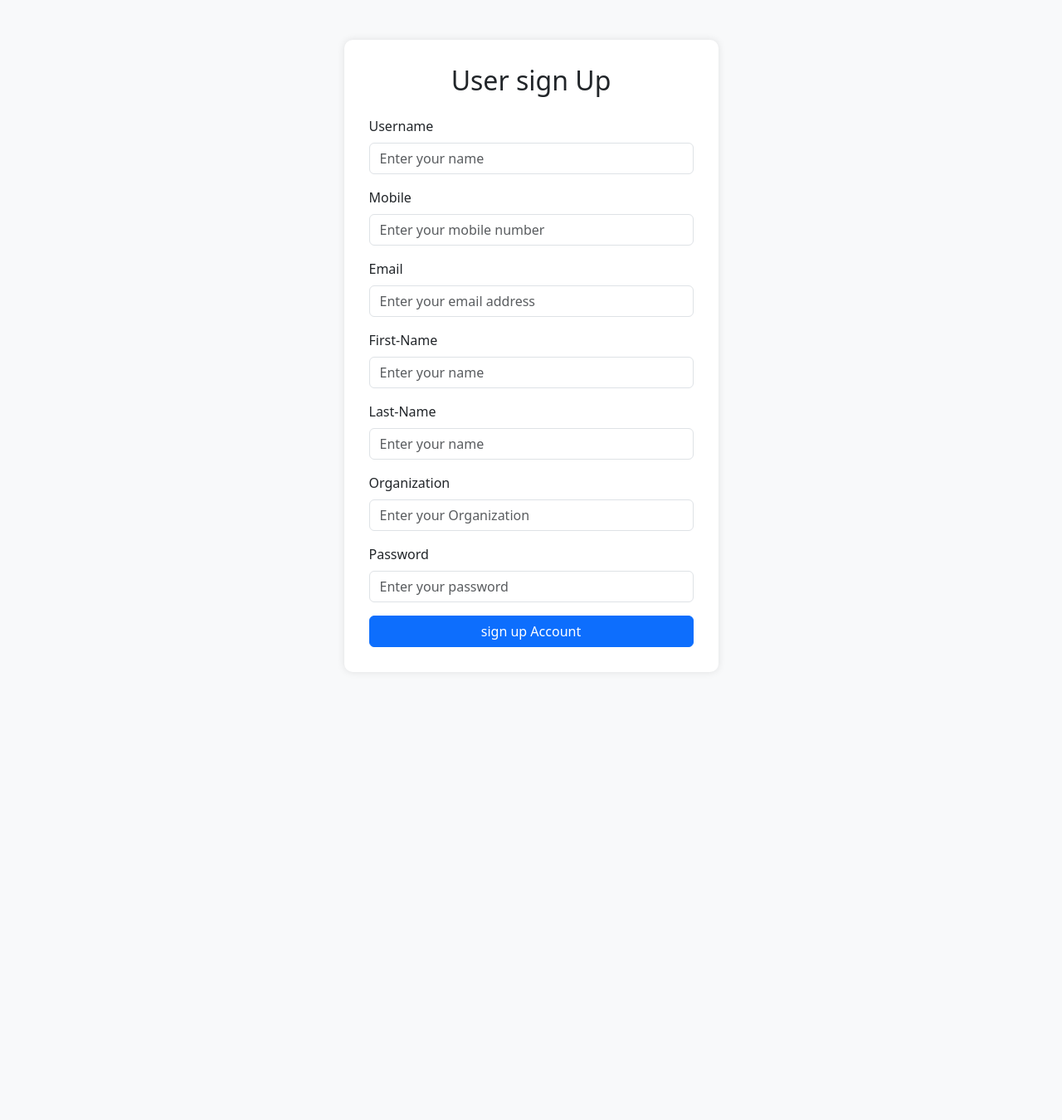
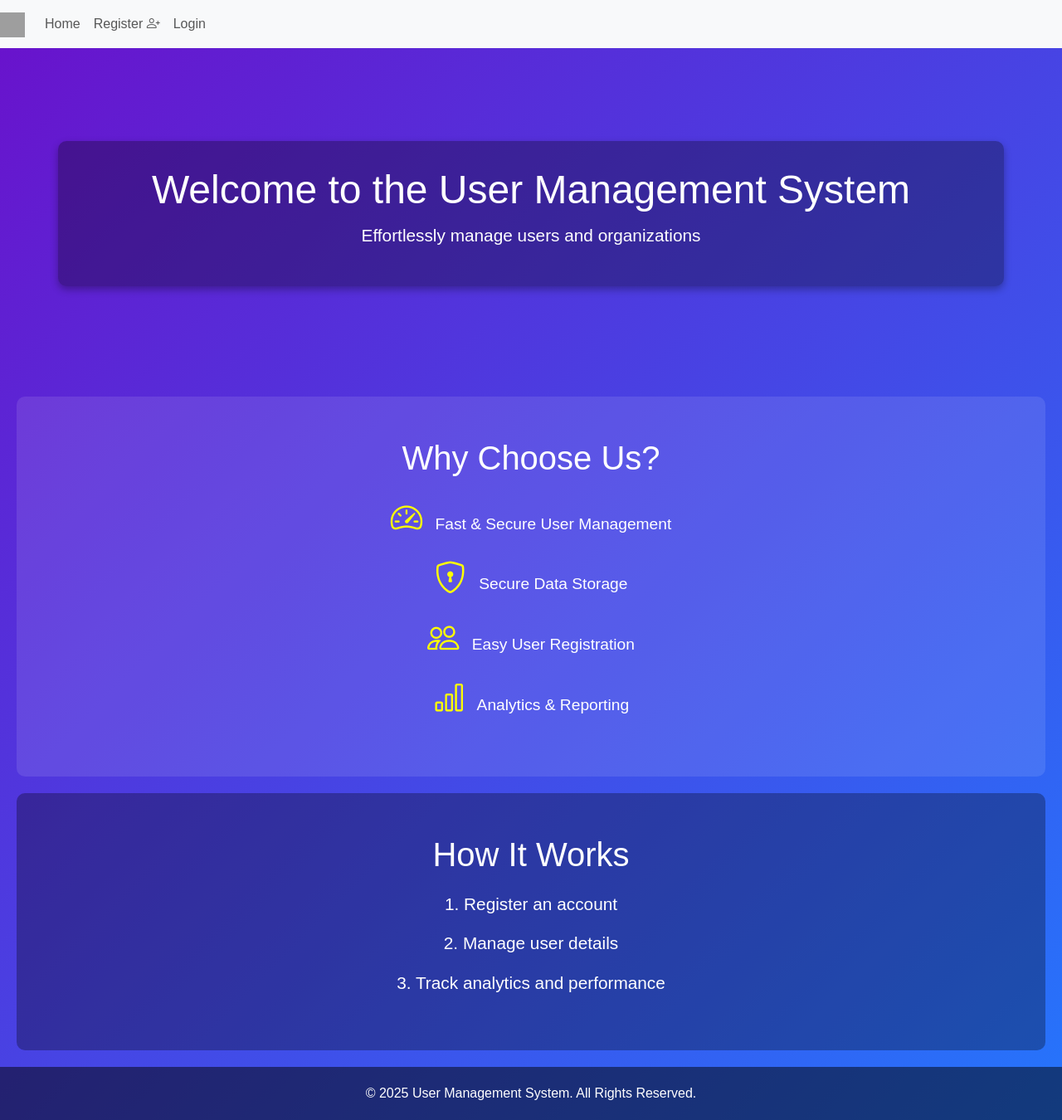
Before and after one commit to krish960/Register_Login, a Django app: page / in a window 1280 px wide. Shown: the whole page at 83% size. Before the commit the page ends 780 px from the top, so only its background shows below. Run offline with Django 5.2, Linux system fonts and the light colour scheme; grey boxes are pictures that could not be loaded.

Commit message:
Your commit message

```diff
--- a/Login/settings.py
+++ b/Login/settings.py
@@ -37,7 +37,7 @@ INSTALLED_APPS = [
     'django.contrib.sessions',
     'django.contrib.messages',
     'django.contrib.staticfiles',
-    'website'
+    'website',
 ]
 
 MIDDLEWARE = [
--- a/Login/urls.py
+++ b/Login/urls.py
@@ -18,8 +18,11 @@ from django.contrib import admin
 from django.urls import path
 from website import views
 
+
 urlpatterns = [
-    path('',views.Register),
+
+    path("",views.index),
+    path('Register/',views.Register),
     path('create_account/',views.create_account),
     path('login/',views.login),
     path('login_process/',views.login_process),
@@ -28,4 +31,5 @@ urlpatterns = [
     path('edit_Organization/',views.edit_Organization),
     path('update_file/',views.update_file),
     path('admin/', admin.site.urls),
+
 ]
--- /dev/null
+++ b/template/Footer.html
@@ -0,0 +1,15 @@
+ <style type="text/css">
+        .footer {
+            background: rgba(0, 0, 0, 0.5);
+            padding: 20px;
+            text-align: center;
+        }
+
+        .footer p {
+            margin: 0;
+            font-size: 1em;
+        }
+ </style>
+ <footer class="footer">
+        <p>© 2025 User Management System. All Rights Reserved.</p>
+    </footer>
--- /dev/null
+++ b/template/Navbar.html
@@ -0,0 +1,39 @@
+<!DOCTYPE html>
+<html>
+<head>
+  <meta charset="utf-8">
+  <meta name="viewport" content="width=device-width, initial-scale=1">
+  <title></title>
+  <link href="https://cdn.jsdelivr.net/npm/bootstrap@5.3.3/dist/css/bootstrap.min.css" rel="stylesheet">
+  <link rel="stylesheet" href="https://cdn.jsdelivr.net/npm/bootstrap-icons/font/bootstrap-icons.css">
+  <script src="https://cdn.jsdelivr.net/npm/bootstrap@5.3.3/dist/js/bootstrap.bundle.min.js"></script>
+</head>
+<body>
+
+<nav class="navbar navbar-expand-lg navbar-light bg-light">
+  <a class="navbar-brand" href="">
+    <img src="https://img.freepik.com/free-vector/business-user-cog_78370-7040.jpg" width="30px" height="30px">
+  </a>
+  <button class="navbar-toggler" type="button" data-bs-toggle="collapse" data-bs-target="#navbarSupportedContent" aria-controls="navbarSupportedContent" aria-expanded="false" aria-label="Toggle navigation">
+    <span class="navbar-toggler-icon"></span>
+  </button>
+
+  <div class="collapse navbar-collapse" id="navbarSupportedContent">
+    <ul class="navbar-nav me-auto">
+      <li class="nav-item active">
+        <a class="nav-link" href="/">Home</a>
+      </li>
+      <li class="nav-item">
+        <a class="nav-link" href="/Register">
+          Register <i class="bi bi-person-plus"></i>
+        </a>
+      </li>
+      <li class="nav-item">
+        <a class="nav-link" href="/login">Login</a>
+      </li>
+    </ul>
+  </div>
+</nav>
+
+</body>
+</html>
--- a/template/Register.html
+++ b/template/Register.html
@@ -1,3 +1,5 @@
+{% include "Navbar.html" %}
+
 <!DOCTYPE html>
 <html lang="en">
 <head>
@@ -6,9 +8,7 @@
     <title>Register</title>
     <link rel="stylesheet" href="https://cdn.jsdelivr.net/npm/bootstrap@5.3.0/dist/css/bootstrap.min.css">
     <style>
-        body {
-            background-color: #f8f9fa;
-        }
+
         .form-container {
             background: #fff;
             padding: 30px;
@@ -62,9 +62,9 @@
                         <button type="submit" class="btn btn-primary btn-custom">sign up Account</button>
                     </div>
                 </form>
-                <!-- <p class="text-center mt-3">
+                <p class="text-center mt-3">
                     Already have an account? <a href="/login" class="btn btn-outline-secondary btn-sm">Login</a>
-                </p> -->
+                </p>
             </div>
         </div>
     </div>
@@ -72,3 +72,4 @@
 
 </body>
 </html>
+{% include "Footer.html" %}
--- a/template/edit_Organization.html
+++ b/template/edit_Organization.html
@@ -1,3 +1,5 @@
+{% include "Navbar.html" %}
+
 <!DOCTYPE html>
 <html lang="en">
 <head>
@@ -63,3 +65,4 @@
 
 </body>
 </html>
+{% include "Footer.html" %}
--- /dev/null
+++ b/template/index.html
@@ -0,0 +1,107 @@
+{% include "Navbar.html" %}
+<!DOCTYPE html>
+<html lang="en">
+<head>
+    <meta charset="UTF-8">
+    <meta name="viewport" content="width=device-width, initial-scale=1.0">
+    <title>User Management System</title>
+    <link href="https://cdn.jsdelivr.net/npm/bootstrap@5.3.3/dist/css/bootstrap.min.css" rel="stylesheet">
+    <link rel="stylesheet" href="https://cdn.jsdelivr.net/npm/bootstrap-icons/font/bootstrap-icons.css">
+    <style>
+        body {
+            font-family: 'Poppins', sans-serif;
+            margin: 0;
+            padding: 0;
+            background: linear-gradient(135deg, #6a11cb, #2575fc);
+            color: white;
+            text-align: center;
+        }
+
+        .header {
+            display: flex;
+            justify-content: center;
+            align-items: center;
+            height: 50vh;
+        }
+
+        .container {
+            background: rgba(0, 0, 0, 0.3);
+            padding: 30px;
+            border-radius: 10px;
+            box-shadow: 0 4px 10px rgba(0, 0, 0, 0.3);
+        }
+
+        h1 {
+            font-size: 3em;
+            margin-bottom: 10px;
+        }
+
+        p {
+            font-size: 1.3em;
+        }
+
+        .features {
+            padding: 50px 20px;
+            background: rgba(255, 255, 255, 0.1);
+            border-radius: 10px;
+            margin: 20px;
+        }
+
+        .features h2 {
+            font-size: 2.5em;
+            margin-bottom: 20px;
+        }
+
+        .feature-item {
+            margin: 15px 0;
+            font-size: 1.2em;
+        }
+
+        .icon {
+            font-size: 2em;
+            color: yellow;
+            margin-right: 10px;
+        }
+
+        .how-it-works {
+            padding: 50px 20px;
+            background: rgba(0, 0, 0, 0.3);
+            margin: 20px;
+            border-radius: 10px;
+        }
+
+        .how-it-works h2 {
+            font-size: 2.5em;
+            margin-bottom: 20px;
+        }
+
+
+    </style>
+</head>
+<body>
+
+    <header class="header">
+        <div class="container">
+            <h1>Welcome to the User Management System</h1>
+            <p>Effortlessly manage users and organizations</p>
+        </div>
+    </header>
+
+    <section class="features">
+        <h2>Why Choose Us?</h2>
+        <div class="feature-item"><i class="bi bi-speedometer2 icon"></i> Fast & Secure User Management</div>
+        <div class="feature-item"><i class="bi bi-shield-lock icon"></i> Secure Data Storage</div>
+        <div class="feature-item"><i class="bi bi-people icon"></i> Easy User Registration</div>
+        <div class="feature-item"><i class="bi bi-bar-chart icon"></i> Analytics & Reporting</div>
+    </section>
+
+    <section class="how-it-works">
+        <h2>How It Works</h2>
+        <p>1. Register an account</p>
+        <p>2. Manage user details</p>
+        <p>3. Track analytics and performance</p>
+    </section>
+
+</body>
+</html>
+{% include "Footer.html" %}
--- a/website/views.py
+++ b/website/views.py
@@ -5,6 +5,10 @@ from django.http import JsonResponse
 from .models import Customer
 
 # Create your views here.
+
+
+def index(req):
+    return render(req,"index.html")
 
 def Register(req):
 	return render(req,"Register.html")
@@ -37,7 +41,7 @@ def login_process(req):
     customer = list(customer)
 
     if len(customer) == 0:
-        return render(req, "login_Failed.html")
+        return render(req, "login.html")
     else:
         req.session['customer_id'] = customer[0]['id']
         req.session['customer_name'] = customer[0]['customer_name']
```
Also changed, not shown: template/home.html (+57 -17 lines), template/login.html (+5 -4 lines), website/admin.py (+12 -0 lines), db.sqlite3, website/migrations/0007_remove_customer_organization_and_more.py (added), website/migrations/0008_remove_customer_organization_and_more.py (added).
